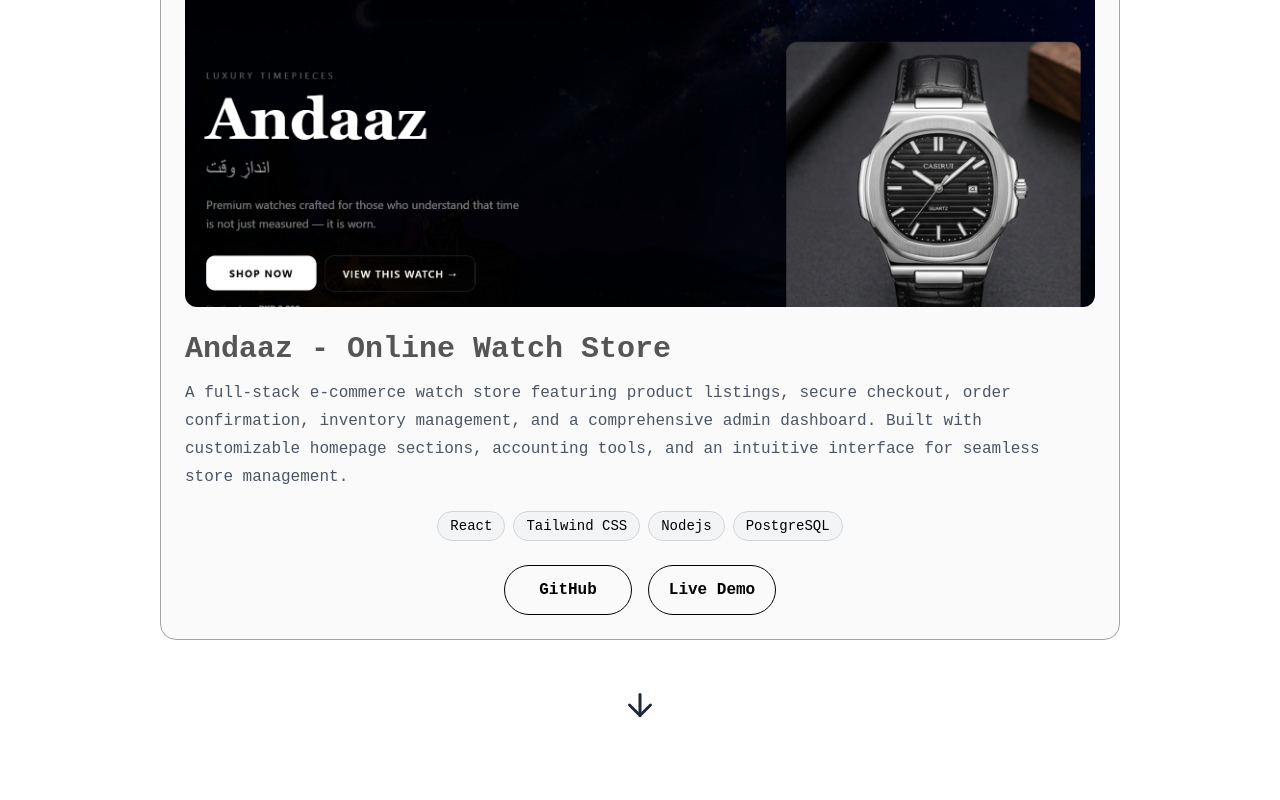
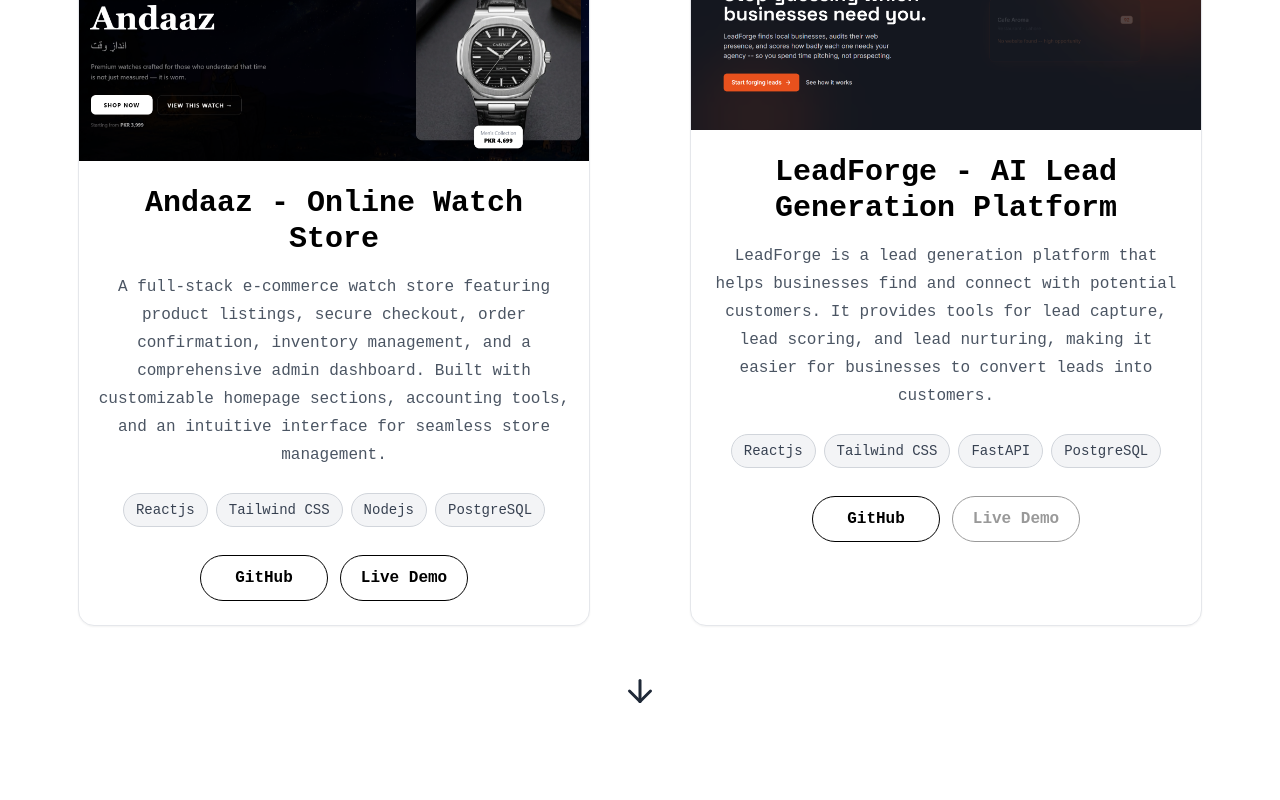
Before and after one commit to sqln-ctrl/portfolio, a React (Vite) app in the folder portfolio-react/: page / in a window 1280 px wide. Shown: the part 1920-2720 px from the top of the page. Built offline with nearby package versions, Linux system fonts and the light colour scheme; a web font is replaced by a local one.

Commit message:
project 2 added

```diff
--- a/portfolio-react/src/assets/assetPaths.js
+++ b/portfolio-react/src/assets/assetPaths.js
@@ -3,7 +3,8 @@
 export const assets = {
   profilePic: `../assets/profilepic.png`,
   resumePdf: `../assets/Saqlain_Naqvi_resume.pdf`,
-  Project1_image:`../assets/andaaz image.png`
+  Project1_image:`../assets/andaaz image.png`,
+  Project2_image:`../assets/leadforge.png`,
 };
 
 export default assets;
--- a/portfolio-react/src/components/Projects.jsx
+++ b/portfolio-react/src/components/Projects.jsx
@@ -1,3 +1,4 @@
+
 import { assets } from "../assets/assetPaths.js";
 import { ArrowDown } from "lucide-react";
 
@@ -6,10 +7,19 @@
     title: "Andaaz - Online Watch Store",
     description:
       "A full-stack e-commerce watch store featuring product listings, secure checkout, order confirmation, inventory management, and a comprehensive admin dashboard. Built with customizable homepage sections, accounting tools, and an intuitive interface for seamless store management.",
-    tech: ["React", "Tailwind CSS", "Nodejs","PostgreSQL"],
+    tech: ["Reactjs", "Tailwind CSS", "Nodejs", "PostgreSQL"],
     githubUrl: "https://github.com/sqln-ctrl/behreadab-store",
     liveUrl: "https://behreadab-store.vercel.app",
     image: assets.Project1_image,
+  },
+  {
+    title: "LeadForge - AI Lead Generation Platform",
+    description:
+      "LeadForge is a lead generation platform that helps businesses find and connect with potential customers. It provides tools for lead capture, lead scoring, and lead nurturing, making it easier for businesses to convert leads into customers.",
+    tech: ["Reactjs", "Tailwind CSS", "FastAPI", "PostgreSQL"],
+    githubUrl: "https://github.com/sqln-ctrl/leadforge",
+    liveUrl: "#",
+    image: assets.Project2_image,
   },
 ];
 
@@ -22,89 +32,119 @@
   liveUrl,
 }) {
   const openExternal = (url) => {
-    if (!url) return;
+    if (!url || url === "#") return;
+
     window.open(url, "_blank", "noopener,noreferrer");
   };
 
   return (
-    <div className="flex-1 bg-offwhite rounded-2xl border border-line p-6 transition-all duration-300 hover:-translate-y-2 hover:shadow-xl">
-
+    <article className="w-full max-w-lg overflow-hidden rounded-2xl border border-gray-200 bg-white shadow-sm hover:shadow-xl transition-shadow duration-300">
+      {/* Project Image */}
+      <div
+        className="w-full overflow-hidden bg-gray-100 cursor-pointer"
+        onClick={() => openExternal(liveUrl)}
+      >
         <img
           src={image}
-        alt={title}
-        onClick={() => openExternal(liveUrl)}
-        className="w-full h-64 md:h-72 lg:h-80 object-cover rounded-xl cursor-pointer hover:scale-[1.02] transition-transform duration-300"
+          alt={`${title} preview`}
+          loading="lazy"
+          className="w-full h-auto object-contain transition-transform duration-500 hover:scale-[1.015]"
         />
+      </div>
 
-      <h2 className="text-slate font-semibold text-3xl mt-6 mb-3 max-[600px]:text-2xl">
+      {/* Project Content */}
+      <div className="px-4 py-6">
+        {/* Title */}
+        <h2 className="text-slate-900 font-semibold text-lg md:text-3xl text-center mb-4">
           {title}
         </h2>
 
-      <p className="text-gray-600 leading-7 mb-5">
+        {/* Description */}
+        <p className="text-gray-600 leading-7 mb-6 text-center">
           {description}
         </p>
 
-      <div className="flex flex-wrap justify-center gap-2 mb-6">
+        {/* Technologies */}
+        <div className="flex flex-wrap justify-center gap-2 mb-7">
           {tech.map((item) => (
             <span
               key={item}
-            className="px-3 py-1 text-sm rounded-full bg-gray-100 border border-gray-300"
+              className="px-3 py-1.5 text-sm rounded-full bg-gray-100 border border-gray-300 text-gray-700"
             >
               {item}
             </span>
           ))}
         </div>
 
-      <div className="flex justify-center gap-4">
+        {/* Buttons */}
+        <div className="flex justify-center gap-3">
           <button
+            type="button"
             aria-label={`View ${title} source code`}
             onClick={() => openExternal(githubUrl)}
-          className="w-32 rounded-full border border-black py-3 font-semibold transition-all duration-300 hover:bg-black hover:text-white"
+            className="w-32 rounded-full border border-black py-2.5 font-semibold transition-all duration-300 hover:bg-black hover:text-white"
           >
             GitHub
           </button>
 
           <button
+            type="button"
             aria-label={`View ${title} live demo`}
             onClick={() => openExternal(liveUrl)}
-          className="w-32 rounded-full border border-black py-3 font-semibold transition-all duration-300 hover:bg-black hover:text-white"
+            disabled={!liveUrl || liveUrl === "#"}
+            className="w-32 rounded-full border border-black py-2.5 font-semibold transition-all duration-300 hover:bg-black hover:text-white disabled:opacity-40 disabled:cursor-not-allowed disabled:hover:bg-transparent disabled:hover:text-black"
           >
             Live Demo
           </button>
         </div>
       </div>
+    </article>
   );
 }
 
 function Projects() {
+  const scrollToNext = () => {
+    const section = document.getElementById("projects");
+    const next = section?.nextElementSibling;
+
+    if (next) {
+      next.scrollIntoView({ behavior: "smooth" });
+    }
+  };
+
   return (
-    <section
-      id="projects"
-      className="pt-[15vh] mt-8 mx-10 lg:mx-40 max-[1200px]:mx-[5%]"
-    >
-      <p className="text-center text-lg text-gray-600">
+    <section id="projects" className="w-full px-4 md:px-8 lg:px-12 py-16">
+      {/* Section Subtitle */}
+      <p className="text-center text-gray-500 mb-3 text-lg">
         Browse My Recent
       </p>
 
-      <h1 className="text-5xl font-bold text-center mb-12">
+      {/* Section Title */}
+      <h1 className="text-5xl md:text-6xl font-bold text-center mb-14">
         Projects
       </h1>
 
-      <div className="flex flex-wrap gap-8 justify-center">
+      {/* Projects Grid */}
+      <div className="grid grid-cols-1 lg:grid-cols-2 gap-10 justify-items-center">
         {PROJECTS.map((project) => (
-          <ProjectCard
-            key={project.title}
-            {...project}
-          />
+          <ProjectCard key={project.title} {...project} />
         ))}
       </div>
 
+      {/* Scroll Down */}
       <div className="hidden lg:flex justify-center mt-14">
+        <button
+          type="button"
+          aria-label="Scroll to next section"
+          onClick={scrollToNext}
+          className="cursor-pointer"
+        >
           <ArrowDown
             size={36}
             strokeWidth={2}
-          className="cursor-pointer animate-bounce text-gray-800 hover:text-black transition-colors duration-300"
+            className="animate-bounce text-gray-800 hover:text-black transition-colors duration-300"
           />
+        </button>
       </div>
     </section>
   );
```
Also changed, not shown: portfolio-react/public/assets/leadforge.png (added). Lines whose indentation alone changed are shown as unchanged.
